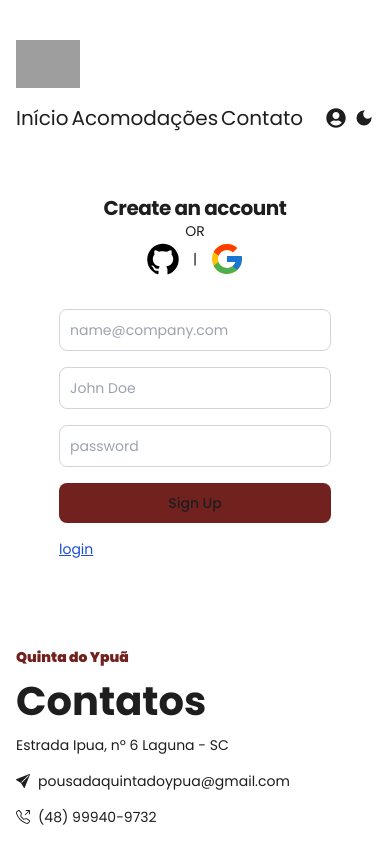
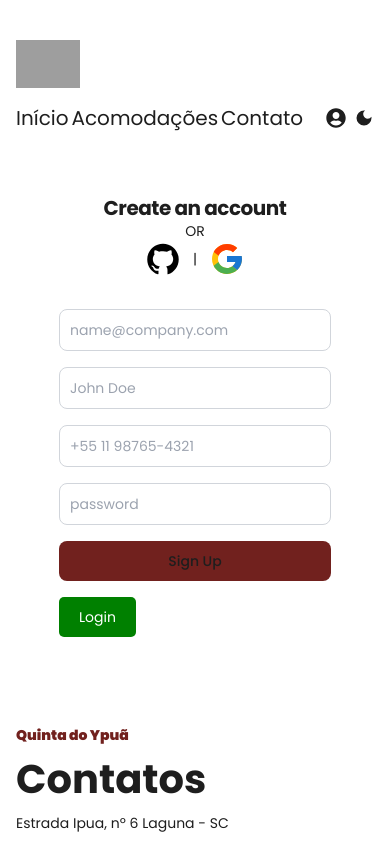
Before and after one commit to raldineyr/gerenciamento-hoteleiro, a Next.js app: page /auth in a window 390 px wide. Shown: the top 844 px of the page. Built offline with nearby package versions, Linux system fonts and the light colour scheme; no server answers; grey boxes are pictures that could not be loaded.

Commit message:
Update file page.tsx added the phone number fild

```diff
--- a/src/app/(web)/auth/page.tsx
+++ b/src/app/(web)/auth/page.tsx
@@ -99,6 +99,12 @@ const Auth = () => {
             onChange={handleInputChange}
           />
           <input
+            type='phone'
+            name='Phone number'
+            placeholder='+55 11 98765-4321'
+            className={inputStyles}
+          />
+          <input
             type='password'
             name='password'
             placeholder='password'
@@ -116,10 +122,13 @@ const Auth = () => {
             Sign Up
           </button>
         </form>
+        <button
+  onClick={loginHandler}
+  style={{ backgroundColor: 'green', color: 'white', padding: '10px 20px', border: 'none', borderRadius: '5px', cursor: 'pointer' }}
+>
+  Login
+</button>
 
-        <button onClick={loginHandler} className='text-blue-700 underline'>
-          login
-        </button>
       </div>
     </section>
   );
```
